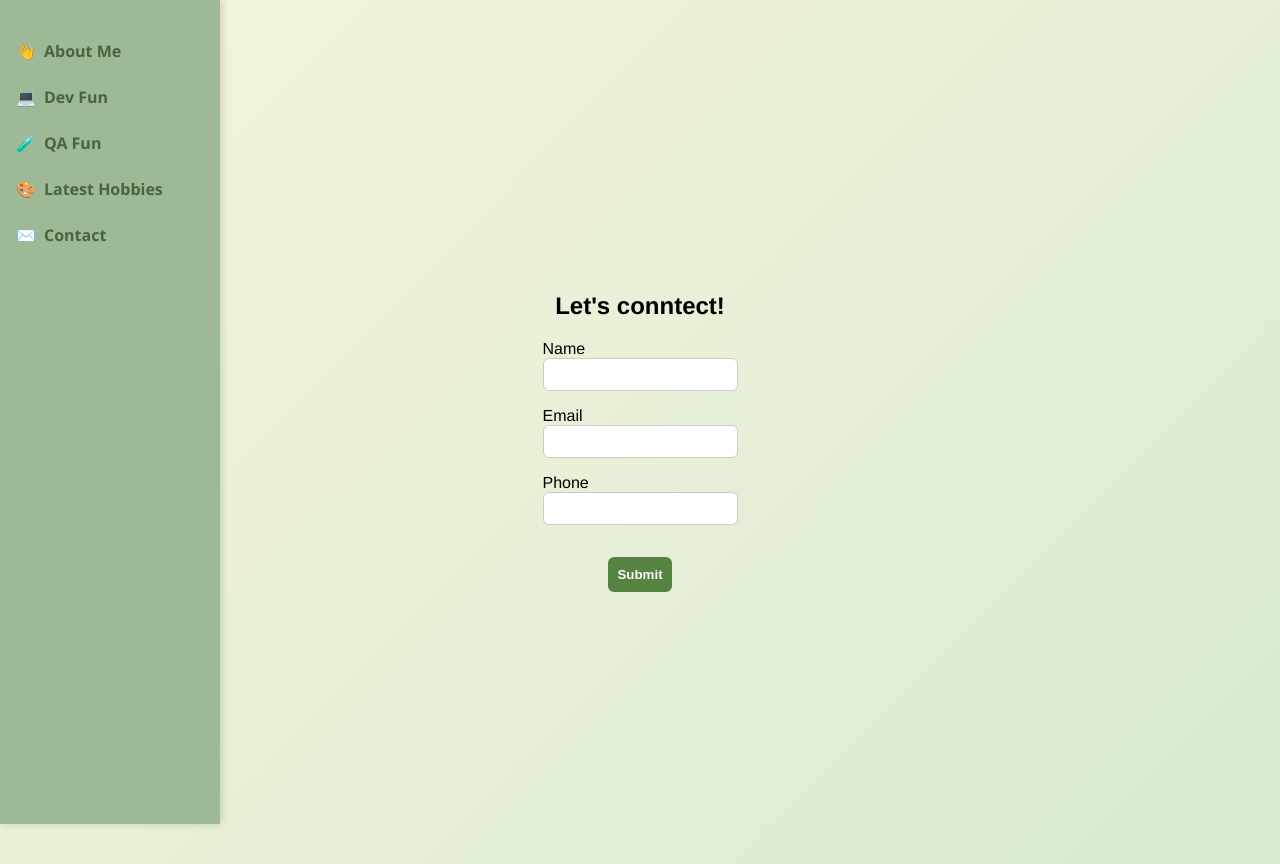
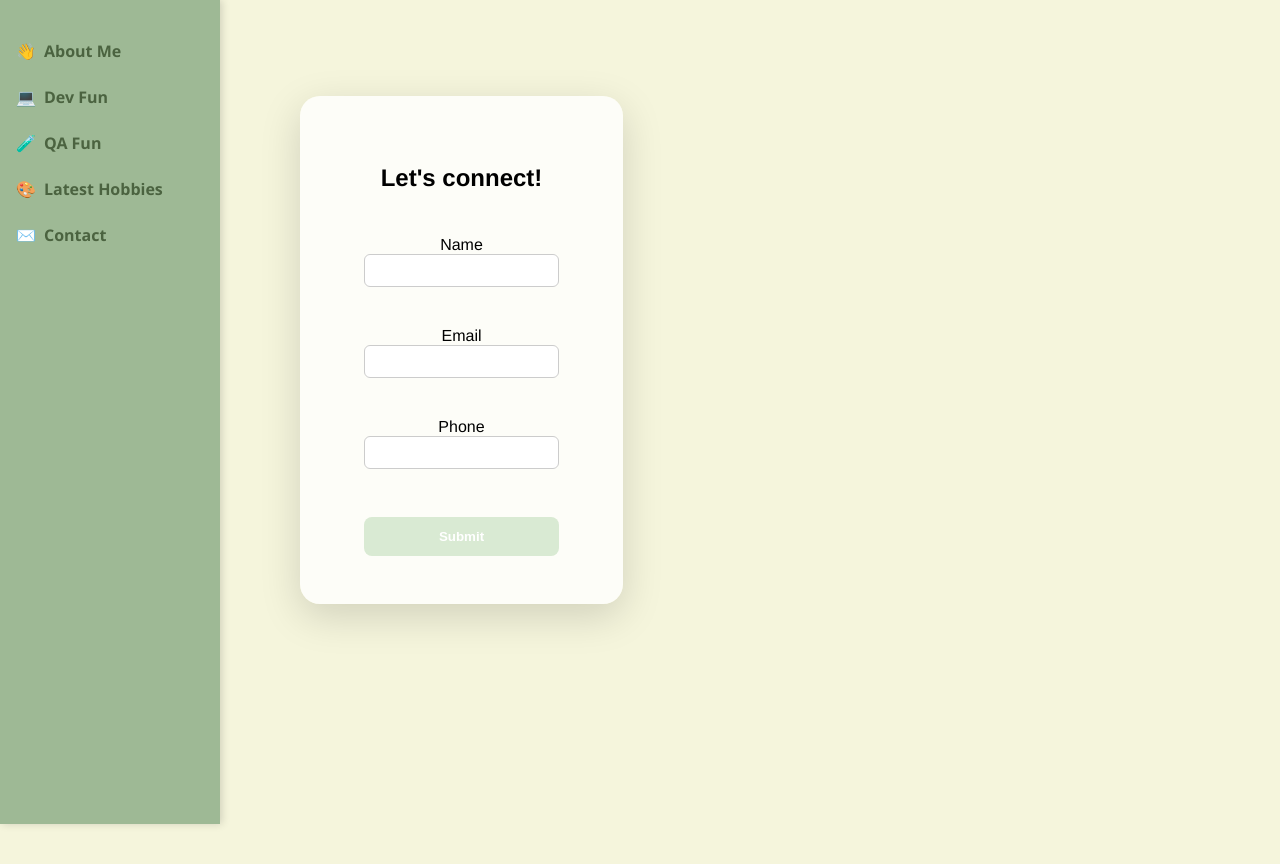
Before and after one commit to lnm00n/my-projects, a Vue app: page /contact in a window 1280 px wide. After the commit the page ends 800 px from the top, so only its background shows below. Built offline with nearby package versions, Linux system fonts and the light colour scheme.

Commit message:
edits to all component styling. adding more details to dev page

```diff
--- a/src/App.vue
+++ b/src/App.vue
@@ -1,7 +1,9 @@
 <template>
   <div id="app">
     <SideMenu />
-    <router-view />
+    <div class="main-content">
+      <router-view />
+    </div>
   </div>
 </template>
 
@@ -17,15 +19,11 @@ export default {
 #app {
   display: flex;
   min-height: 100vh;
-  background: linear-gradient(135deg, #f5f5dc, #d9ead3);
 }
 
-
-#app > *:not(.side-menu) {
+.main-content {
+  margin-left: 220px;
+  padding: 3rem;
   flex: 1;
-  display: flex;
-  justify-content: center;
-  align-items: center;
-  padding: 2rem;
 }
 </style>
--- a/src/components/AboutMe.vue
+++ b/src/components/AboutMe.vue
@@ -39,9 +39,7 @@ export default {
 .about-page-wrapper {
   display: flex;
   flex-direction: column;
-  align-items: center;
-  gap: 1.5rem;
-  padding-top: 3rem;
+  align-items: flex-start;
 }
 
 .profile-container {
--- a/src/components/Contact.vue
+++ b/src/components/Contact.vue
@@ -1,6 +1,7 @@
 <template>
-  <div class="contact-container">
-    <h2>Let's conntect!</h2>
+  <section class="contact-section">
+    <div class="contact-card">
+      <h2>Let's connect!</h2>
 
       <TextInput v-model="name" label="Name" />
 
@@ -16,12 +17,19 @@
         label="Phone"
       />
 
-    <button :disabled="!name || !email">Submit</button>
+      <button
+        :disabled="!name || !email || !phone"
+        :class="{ active: name && email && phone }"
+        @click="handleSubmit"
+      >
+        Submit
+      </button>
 
       <p v-if="submitted" class="success">
         Contact submitted!
       </p>
     </div>
+  </section>
 </template>
 
 <script>
@@ -54,7 +62,7 @@ export default {
 
       this.submitted = true
 
-      // reset form (optional)
+      // reset form
       this.name = ""
       this.email = ""
       this.phone = ""
@@ -66,38 +74,48 @@ export default {
 <style lang="scss" scoped>
 @use '../styles/colors' as *;
 
-.contact-container {
+.contact-section {
+  display: flex;
+  justify-content: center;
+  padding: 3rem 2rem;
+}
+
+.contact-card {
+  background: $white-translucent;
+  padding: 3rem 4rem;
+  border-radius: 20px;
+  box-shadow: 0 12px 40px rgba(0,0,0,0.15);
+  max-width: 500px;
+  width: 100%;
   display: flex;
   flex-direction: column;
-  max-width: 400px;
+  gap: 1.5rem;
+  text-align: center;
 }
 
 button {
-  margin-top: 1rem;
-  padding: 0.6rem;
+  margin-top: 0.5rem;
+  padding: 0.75rem;
   border: none;
-  border-radius: 6px;
-  background: $secondary-green-light;
+  border-radius: 8px;
+  font-weight: 600;
+  cursor: not-allowed;
+  transition: all 0.2s ease;
   color: white;
-  font-weight: 600;
-  cursor: pointer;
-  transition: all 0.2s ease;
+  background-color: $secondary-green-light;
 }
 
-/* disabled state (lighter green) */
-button:disabled {
-  background: $primary-green;
-  cursor: not-allowed;
-  opacity: 0.8;
+button.active {
+  background-color: $primary-green;
+  cursor: pointer;
 }
 
-/* hover only when enabled */
-button:not(:disabled):hover {
+button.active:hover {
   opacity: 0.9;
 }
 
 .success {
-  margin-top: 1rem;
   color: green;
+  margin-top: 0.5rem;
 }
 </style>
--- a/src/components/Dev.vue
+++ b/src/components/Dev.vue
@@ -1,12 +1,24 @@
 <template>
-    <section id="resume" class="resume-section">
-        <h2>Resume</h2>
-        <p>Check out my professional experience and skills below.</p>
+    <section id="experience" class="experience-section">
+      <div class="experience-card">
+        <div class="resume-block">
+          <h2>Resume</h2>
+          <p>Check out my professional experience and skills below.</p>
 
-        <a :href="resumeUrl" download class="download-btn" @click="handleDownload">
+          <a :href="resumeUrl" download class="download-btn" @click="handleDownload">
             <span v-if="!downloaded">⬇ Download Resume</span>
             <span v-else>Downloaded</span>
-        </a>
+          </a>
+        </div>
+
+        <div class="education-block">
+          <h2>Education</h2>
+          <p>Check out my course load at Tufts below. #GoJumbos! 🐘</p>
+          <a href="https://www.cs.tufts.edu" target="_blank" class="link">
+            Tufts Computer Science
+          </a>
+        </div>
+      </div>
     </section>
   </template>
 
@@ -34,14 +46,24 @@
   <style lang="scss" scoped>
   @use '../styles/colors' as *;
 
-  .resume-section {
-    padding: 3rem 2rem;
+  .experience-card {
+    background: $white-translucent;
+    padding: 3rem 4rem;
+    border-radius: 20px;
+    box-shadow: 0 12px 40px rgba(0,0,0,0.15);
+
     text-align: center;
+    max-width: 600px;
+    width: 100%;
+  }
+
+  .education-block {
+    margin-top: 3rem;
   }
 
   .download-btn {
     display: inline-block;
-    margin-top: 1.5rem;
+    margin-top: 0.75rem;
     padding: 0.85rem 1.75rem;
     background-color: $primary-green;
     color: white;
--- /dev/null
+++ b/src/components/QA.vue
@@ -0,0 +1,50 @@
+<template>
+    <section id="quality" class="quality-section">
+      <div class="experience-card">
+        <div class="test-experience-block">
+          <h2>QA Experience</h2>
+          <p>Check out my Playwright automated test scripts</p>
+        </div>
+
+        <div class="results-block">
+          <h2>Results</h2>
+          <p>Below are results of a user's happy path on the PGA Superstore Site</p>
+        </div>
+      </div>
+    </section>
+  </template>
+
+  <script>
+  export default {
+    name: "QA",
+    methods: {
+      handleDownload() {
+        this.downloaded = true;
+
+        setTimeout(() => {
+          this.downloaded = false;
+        }, 2000);
+      }
+    }
+  }
+  </script>
+
+  <style lang="scss" scoped>
+  @use '../styles/colors' as *;
+
+  .experience-card {
+    background: $white-translucent;
+    padding: 3rem 4rem;
+    border-radius: 20px;
+    box-shadow: 0 12px 40px rgba(0,0,0,0.15);
+
+    text-align: center;
+    max-width: 600px;
+    width: 100%;
+  }
+
+  .results-block {
+    margin-top: 3rem;
+  }
+
+</style>
--- a/src/components/SideMenu.vue
+++ b/src/components/SideMenu.vue
@@ -45,7 +45,7 @@
     top: 0;
     height: 100vh;
     width: 220px;
-    background: #9eb995;
+    background: $secondary-green-medium;
     padding-top: 1.5rem;
     box-shadow: 2px 0 8px rgba(0,0,0,0.15);
     font-family: 'Segoe UI', sans-serif;
--- a/src/router/index.js
+++ b/src/router/index.js
@@ -2,13 +2,15 @@ import { createRouter, createWebHistory } from 'vue-router'
 import AboutMe from '../components/AboutMe.vue'
 import Contact from '../components/Contact.vue'
 import Dev from '../components/Dev.vue'
+import QA from '../components/QA.vue'
 import LatestHobbies from '../components/LatestHobbies.vue'
 
 const routes = [
   { path: '/', component: AboutMe },
+  { path: '/devFun', component: Dev },
+  { path: '/qaFun', component: QA },
+  { path: '/latestHobbies', component: LatestHobbies },
   { path: '/contact', component: Contact },
-  { path: '/devFun', component: Dev },
-  { path: '/latestHobbies', component: LatestHobbies }
 ]
 
 const router = createRouter({
--- a/src/styles/_colors.scss
+++ b/src/styles/_colors.scss
@@ -1,6 +1,6 @@
 $primary-tan-light: #f5f5dc;
 $secondary-green-light: #d9ead3;
-$secondary-green-medium: #a3c9a8;
+$secondary-green-medium: #9eb995;
 $primary-green: #33691e;
 $primary-green-dark: #4b6340;
 $accent-blue: #66a6ff;
```
Also changed, not shown: 2 other files (tests, documents, lock files or other folders). Lines whose indentation alone changed are shown as unchanged.
